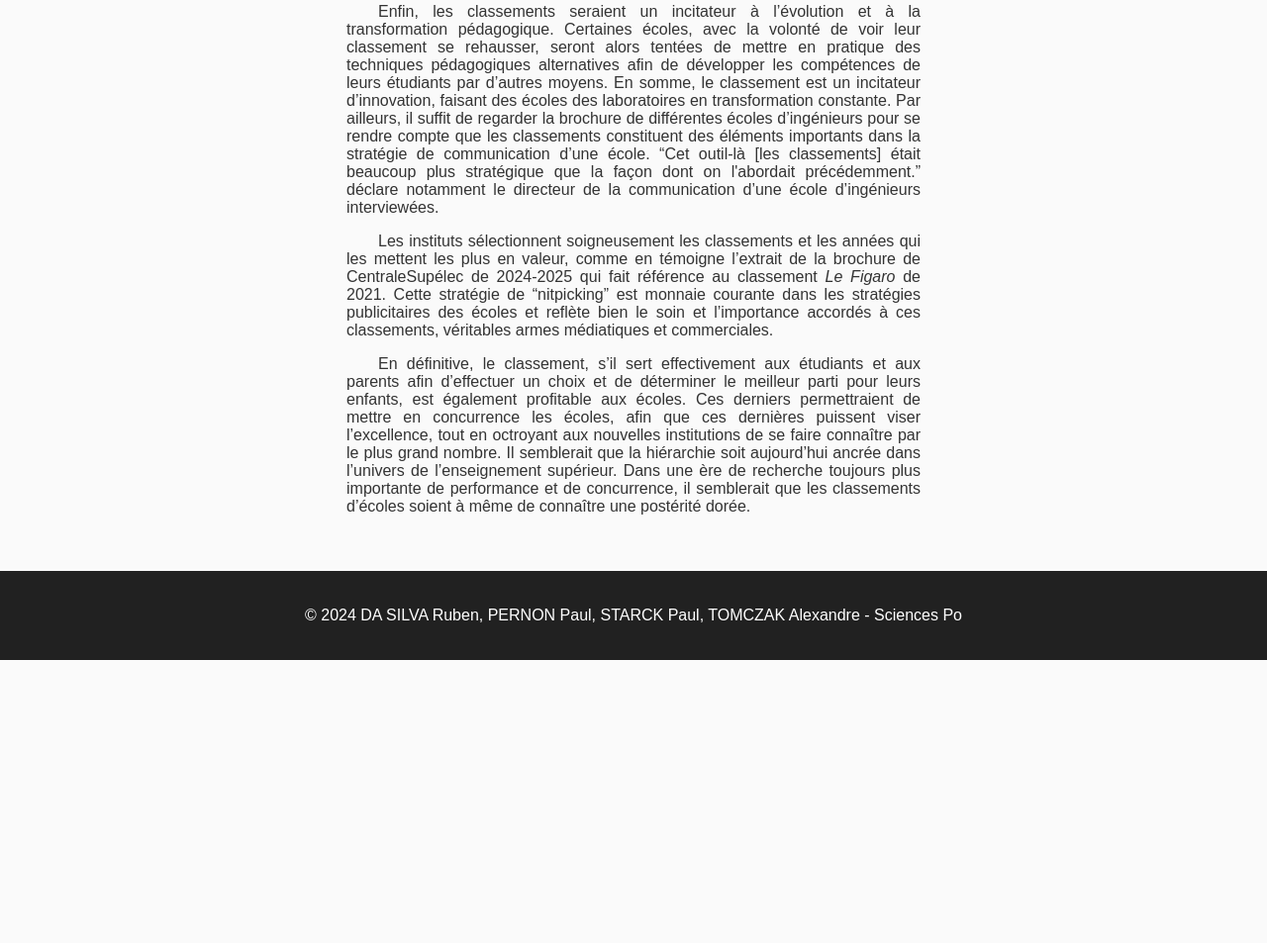
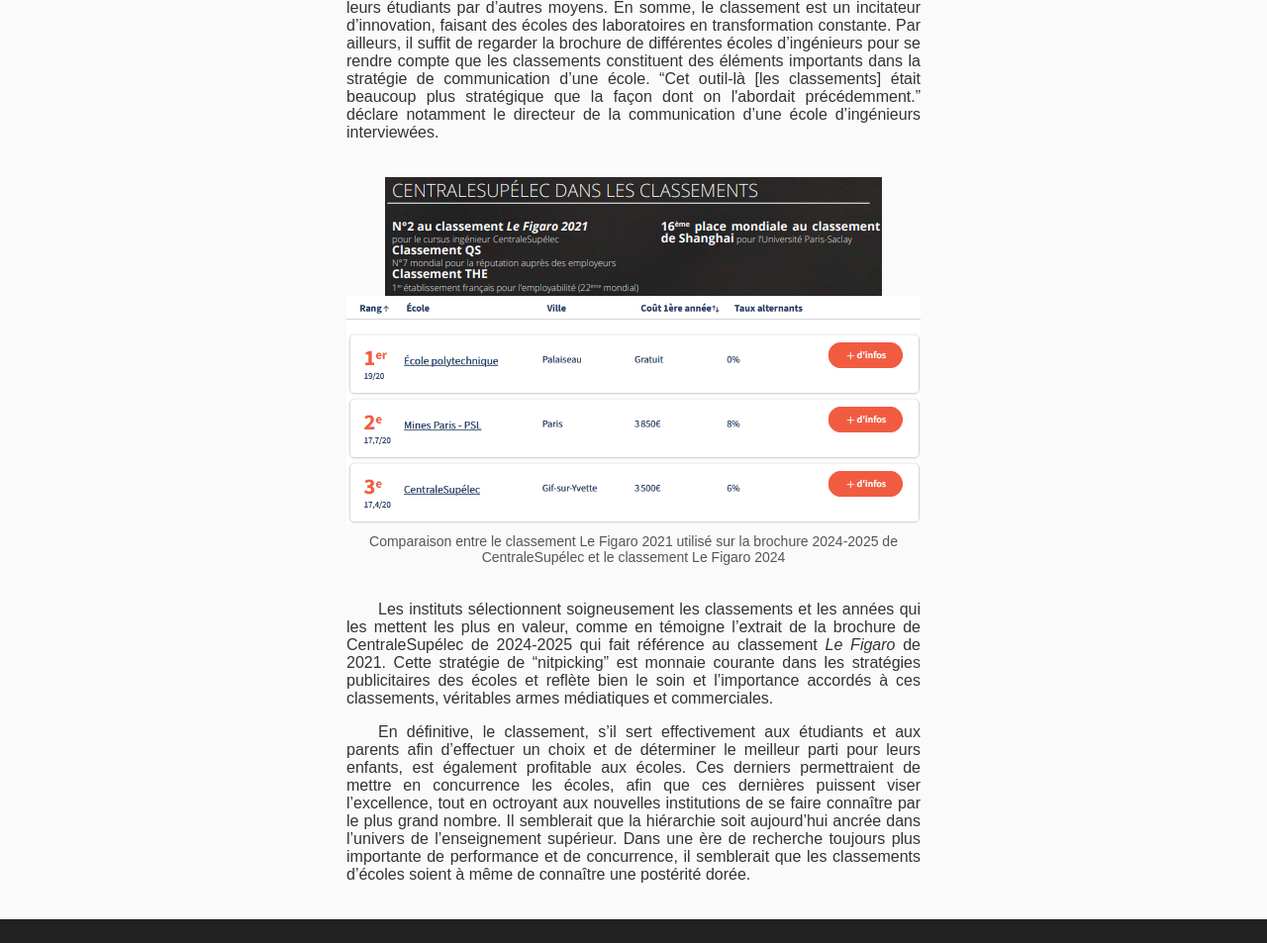
Before and after one commit to pstarck/fac, a plain HTML site: page utilisation.html in a window 1280 px wide. Shown: the part 1004-1957 px from the top of the page at 99% size. Before the commit the page ends 1671 px from the top, so only its background shows below. Drawn offline with Linux system fonts and the light colour scheme.

Commit message:
Petites modifications + imgs

```diff
--- a/assets/css/styles.css
+++ b/assets/css/styles.css
@@ -65,7 +65,7 @@
 #hero {
     margin-top: 15px; /* Espace pour le bandeau fixe et les boutons */
     background-color: #f7f7f7;
-    padding: 20px 20px;
+    padding: 20px 0px;
     text-align: center;
 }
 
@@ -94,12 +94,12 @@
 
 .content-section {
     padding: 20px 350px; /* Éloigne le texte de 350 pixels des bords */
-    margin: 20px 0;
+    margin: 10px 0;
 }
 
 .content-section h2 {
     font-size: 24px;
-    margin-bottom: 20px;
+    margin-bottom: 10px;
 }
 
 .content-section p {
@@ -136,3 +136,22 @@
     font-weight: bold;
     margin-top: 20px;
 }
+
+figure {
+    display: inline-block;
+    text-align: center;
+    margin: 20px 0; /* Espacement autour du bloc */
+}
+
+figure img {
+    max-width: 100%; /* Les images ne dépasseront pas leur conteneur */
+    display: block; /* Assure qu'elles prennent une ligne chacune */
+    margin: 0 auto; /* Centre les images dans leur conteneur */
+    align-self: flex-end;
+}
+
+figcaption {
+    font-size: 14px; /* Taille du texte de la légende */
+    color: #555; /* Couleur grise pour le texte */
+    margin-top: 10px; /* Espacement entre les images et la légende */
+}
--- a/utilisation.html
+++ b/utilisation.html
@@ -25,13 +25,13 @@
     <div style="height: 100px; visibility: hidden;"></div>
 
     <!-- Section principale (Hero) -->
-    <section id="hero">
+    <section id="hero" style="padding-bottom: 0px">
         <div class="hero-text">
             <h1>Quelle utilité et quelle postérité pour les classements ?</h1>
         </div>
     </section>
 
-    <section class="content-section">
+    <section class="content-section" style="margin: 0px; padding-top: 0px;">
         <p>
             <i>« Leur rôle paraît limité concernant le choix des lycées : ils servent essentiellement à confirmer auprès des parents l’existence d’écarts importants entre établissements, à partir des résultats aux épreuves du baccalauréat »</i>. Cette citation de Séverine Chauvel et Pierre Clément, dans leur travail de recherche sur l’utilité des classements, permet d’illustrer l’utilisation des classements comme justification du niveau d’études. En effet, si dans l’idée première que l’on s’en fait, les classements permettent aux étudiants de s’orienter et de sélectionner le meilleur parti, les classements permettent aussi et surtout à ces derniers de justifier leur choix auprès de leurs parents.
         </p>
@@ -47,6 +47,14 @@
         <p>
             Enfin, les classements seraient un incitateur à l’évolution et à la transformation pédagogique. Certaines écoles, avec la volonté de voir leur classement se rehausser, seront alors tentées de mettre en pratique des techniques pédagogiques alternatives afin de développer les compétences de leurs étudiants par d’autres moyens. En somme, le classement est un incitateur d’innovation, faisant des écoles des laboratoires en transformation constante. Par ailleurs, il suffit de regarder la brochure de différentes écoles d’ingénieurs pour se rendre compte que les classements constituent des éléments importants dans la stratégie de communication d’une école. “Cet outil-là [les classements] était beaucoup plus stratégique que la façon dont on l'abordait précédemment.” déclare notamment le directeur de la communication d’une école d’ingénieurs interviewées.
         </p>
+        <figure>
+            <a>
+                <img src="assets/imgs/Capture d’écran 2024-12-06 183923.png">
+                <img src="assets/imgs/Capture d’écran 2024-12-06 184043.png">
+            </a>
+            <figcaption>Comparaison entre le classement Le Figaro 2021 utilisé sur la brochure 2024-2025 de CentraleSupélec et le classement Le Figaro 2024</figcaption>
+        </figure>
+
         <p>
             Les instituts sélectionnent soigneusement les classements et les années qui les mettent les plus en valeur, comme en témoigne l’extrait de la brochure de CentraleSupélec de 2024-2025 qui fait référence au classement <i>Le Figaro</i> de 2021. Cette stratégie de “nitpicking” est monnaie courante dans les stratégies publicitaires des écoles et reflète bien le soin et l’importance accordés à ces classements, véritables armes médiatiques et commerciales.
         </p><p>
```
Also changed, not shown: entretiens.html (+3 -11 lines), index.html (+2 -2 lines), limites.html (+2 -2 lines), methodologie.html (+2 -2 lines), assets/imgs/Capture d’écran 2024-12-06 183923.png (added), assets/imgs/Capture d’écran 2024-12-06 184043.png (added).
